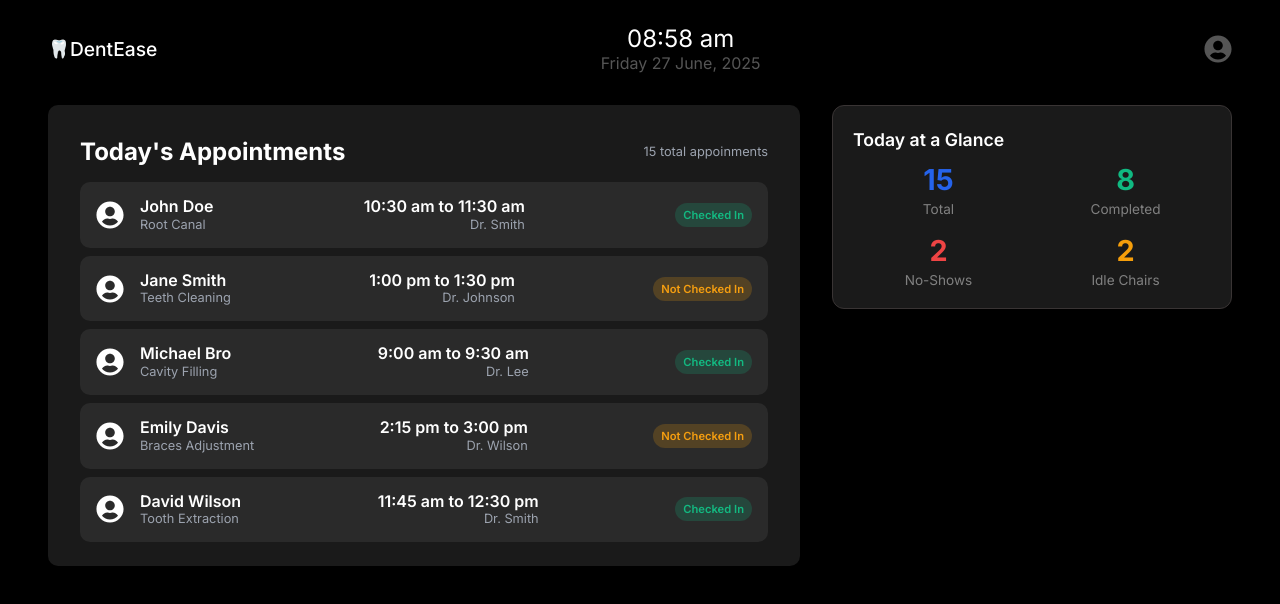
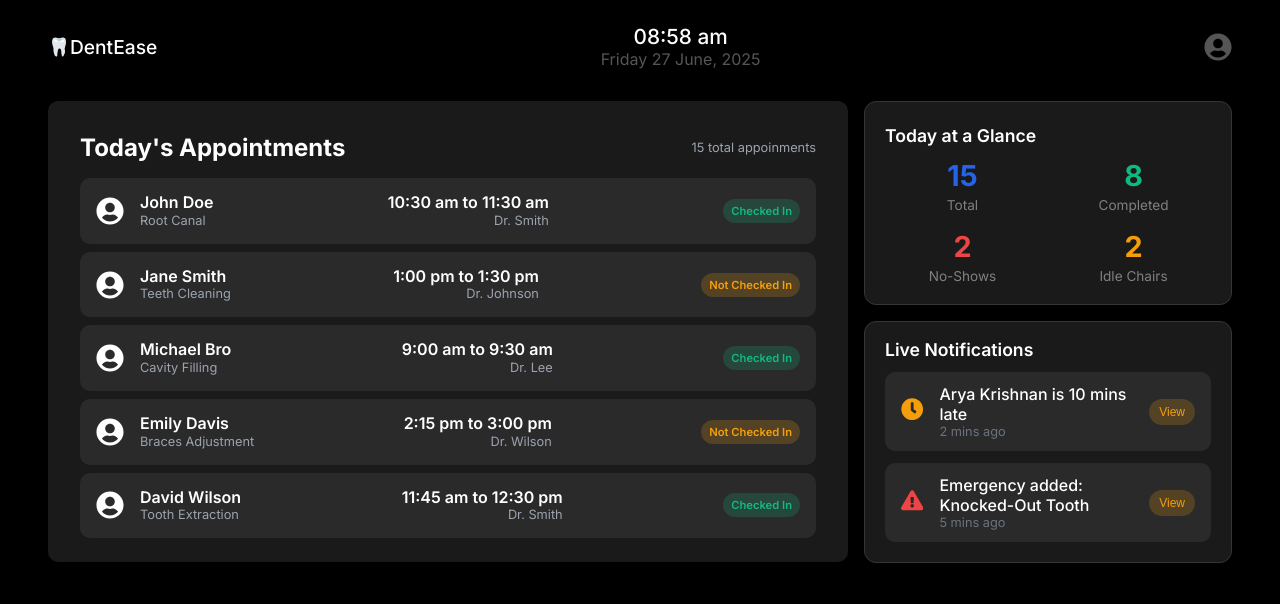
Before and after one commit to typshi-aswin/aetherduo, a React (Vite) app: page / in a window 1280 px wide. Shown: the top 604 px of the page. Built offline with nearby package versions, Linux system fonts and the light colour scheme.

Commit message:
feat: add glance box

```diff
--- a/components/NavBar.module.css
+++ b/components/NavBar.module.css
@@ -44,6 +44,7 @@
 }
 
 .time{
-  font-size: 1.5rem;
+  font-size: 1.3rem;
+  font-weight: 500;
   color: white;
 }
--- a/src/pages/FrontDesk/FrontDesk.jsx
+++ b/src/pages/FrontDesk/FrontDesk.jsx
@@ -1,12 +1,16 @@
 import TodayAppointments from "./ui/TodayAppointments/TodayAppointments";
 import AtGlance from "./ui/GlanceBox/GlanceBox";
+import Notifications from "./ui/Notifications/Notifications";
 import styles from "./FrontDesk.module.css";
 
 function FrontDesk() {
     return (
         <div className={styles.row}>
             <TodayAppointments />
-            <AtGlance />
+            <div style={{ display: 'flex', flexDirection: 'column', gap: '1rem', flex: 1 }}>
+                <AtGlance />
+                <Notifications />
+            </div>
         </div>
     );
 }
--- a/src/pages/FrontDesk/FrontDesk.module.css
+++ b/src/pages/FrontDesk/FrontDesk.module.css
@@ -1,7 +1,7 @@
 .row {
   display: flex;
   flex-direction: row;
-  gap: 2rem;
+  gap: 1rem;
   align-items: flex-start;
   width: 100%;
 }
--- /dev/null
+++ b/src/pages/FrontDesk/ui/Notifications/Notifications.jsx
@@ -0,0 +1,41 @@
+import styles from './Notifications.module.css';
+import { FaClock, FaExclamationTriangle } from 'react-icons/fa';
+
+const notifications = [
+  {
+    icon: <FaClock color="#f59e0b" />,
+    message: 'Arya Krishnan is 10 mins late',
+    time: '2 mins ago',
+    type: 'late'
+  },
+  {
+    icon: <FaExclamationTriangle color="#ef4444" />,
+    message: 'Emergency added: Knocked-Out Tooth',
+    time: '5 mins ago',
+    type: 'emergency'
+  }
+];
+
+const Notifications = () => {
+  return (
+    <div className={styles.container}>
+      <h3 className={styles.title}>Live Notifications</h3>
+      {notifications.map((note, index) => (
+        <div key={index} className={styles.card}>
+          <div className={styles.icon}>
+            {note.icon}
+          </div>
+          <div className={styles.messageBlock}>
+            <div className={styles.message}>{note.message}</div>
+            <div className={styles.time}>{note.time}</div>
+          </div>
+          <div className={styles.actions}>
+            <button className={styles.pill}>View</button>
+          </div>
+        </div>
+      ))}
+    </div>
+  );
+};
+
+export default Notifications;
--- /dev/null
+++ b/src/pages/FrontDesk/ui/Notifications/Notifications.module.css
@@ -0,0 +1,64 @@
+.container {
+  background-color: rgba(26,26,26,255);
+  padding: 8px 20px;
+  padding-top: 0;
+  border-radius: 12px;
+  border: 1px rgb(57, 52, 52) solid;
+  box-shadow: 0 4px 10px rgba(0, 0, 0, 0.05);
+}
+
+.title {
+  font-size: 1.1rem;
+  font-weight: 600;
+  margin-bottom: 12px;
+  color: white;
+}
+
+.card {
+  display: flex;
+  align-items: center;
+  gap: 16px;
+  background-color: var(--secondary-container-color);
+  padding: 12px 16px;
+  border-radius: 10px;
+  margin-bottom: 12px;
+}
+
+.icon {
+  font-size: 1.4rem;
+}
+
+.messageBlock {
+  flex: 1;
+}
+
+.message {
+  font-weight: 500;
+  color: white;
+}
+
+.time {
+  font-size: 0.8rem;
+  color: #6b7280;
+}
+
+.actions {
+  display: flex;
+  gap: 8px;
+}
+
+.pill {
+  background-color: #534224;
+  color: #f59e10;
+  border: none;
+  padding: 6px 10px;
+  font-size: 0.75rem;
+  border-radius: 999px;
+  cursor: pointer;
+  transition: background 0.2s ease-in-out;
+}
+
+.pill:hover {
+  background-color: #f59e10;
+  color: #534224;
+}
```
